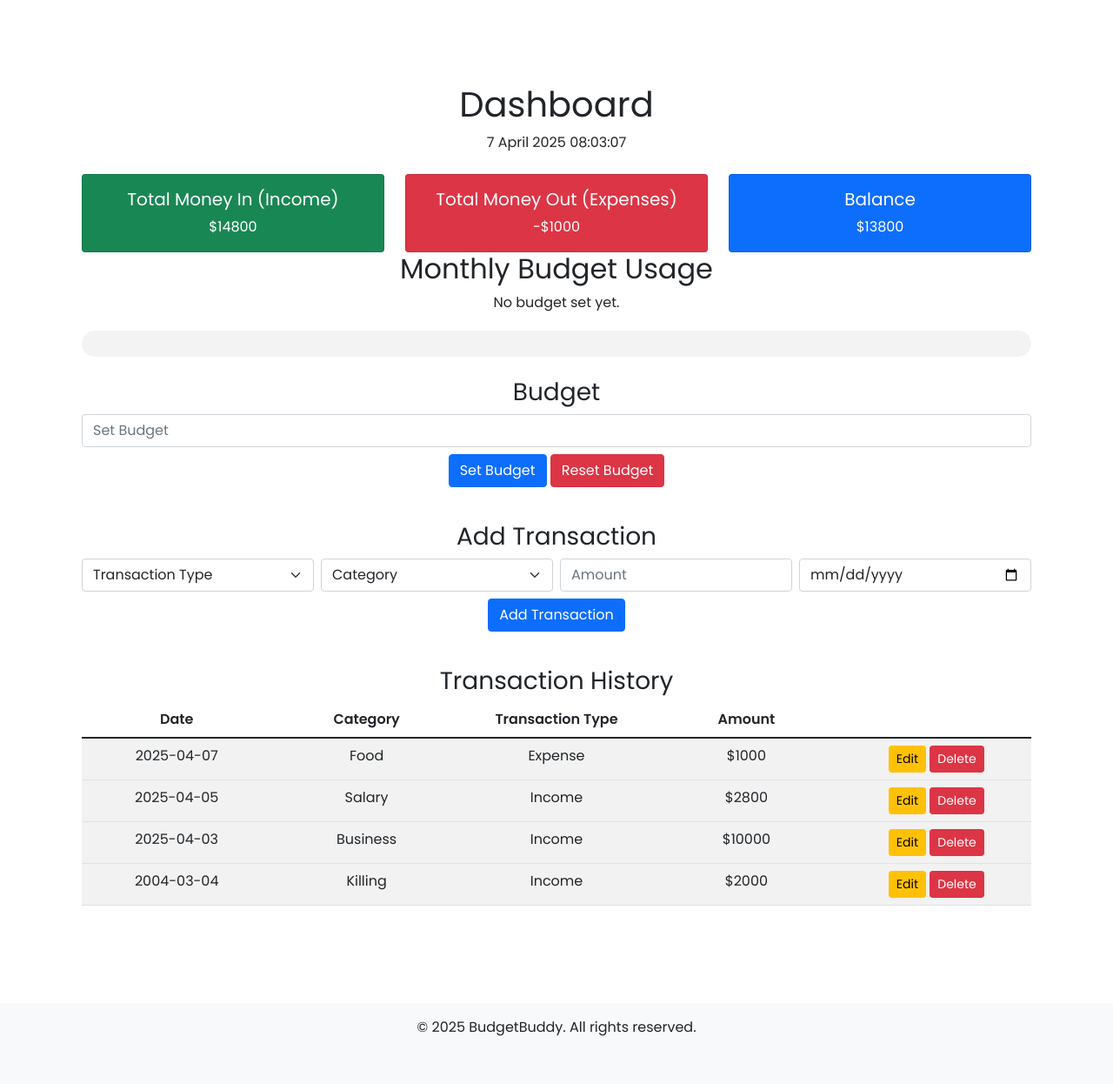
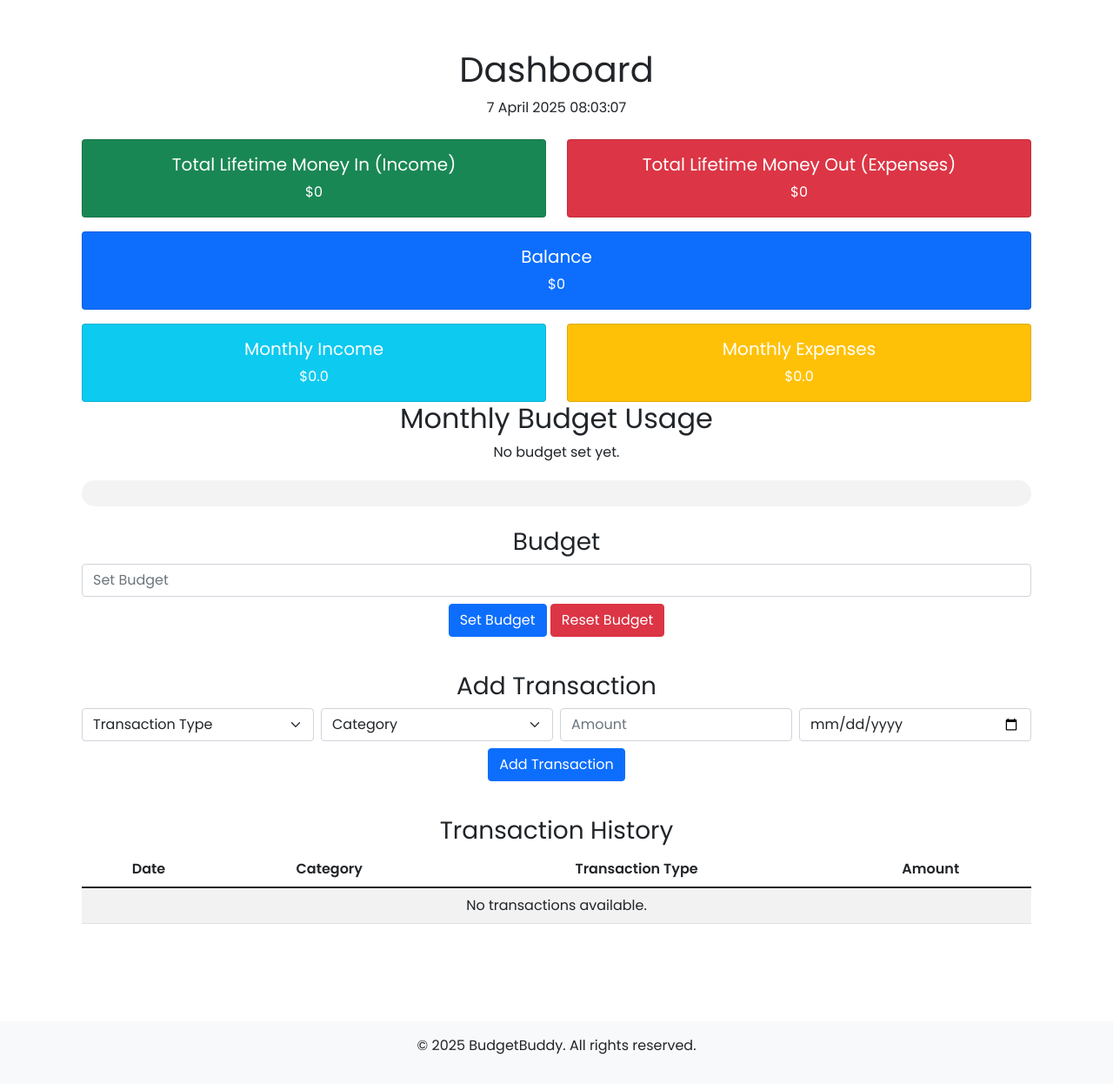
Before and after one commit to kenazczx/Final-Project-CS50x, a Flask app: page / in a window 1280 px wide. Shown: the part 76-1322 px from the top of the page at 87% size. Before the commit the page ends 1267 px from the top, so only its background shows below. Run offline with Flask 3, Linux system fonts and the light colour scheme; a user stored in the database is signed in; data comes from the database, SQL or seed files in the repository; some libraries are stand-ins or nearby versions.

Commit message:
BudgetBuddy v1.12
Added Change Password Page
Added Monthly Totals (Income, Spent)

```diff
--- a/app.py
+++ b/app.py
@@ -31,16 +31,20 @@ def home():
     default_income_categories = ["Salary", "Business", "Investment", "Rental"]
     default_expense_categories = ["Food", "Transport", "Entertainment", "Utilities"]
     user_id = session.get("user_id")
-    budgets = db.execute("SELECT budget, spent FROM monthly_budgets WHERE user_id = ? AND month = ? AND year = ?", user_id, current_month, current_year)
+    budgets = db.execute("SELECT budget, spent, income FROM monthly_totals WHERE user_id = ? AND month = ? AND year = ?", user_id, current_month, current_year)
     if budgets:
-        budget = float(budgets[0]["budget"])
-        spent = float(budgets[0]["spent"])
-        if budget > 0:
-            progress_percentage = round((spent / budget) * 100, 2)
+        monthly_budget = float(budgets[0]["budget"])
+        monthly_spent = float(budgets[0]["spent"])
+        monthly_income = float(budgets[0]["income"])
+        if monthly_budget > 0:
+            progress_percentage = round((monthly_spent / monthly_budget) * 100, 2)
         else:
             progress_percentage = 0
     else:
         progress_percentage = 0
+        monthly_budget = 0
+        monthly_spent = 0
+        monthly_income = 0
     if not user_id:
         return redirect("/login")
     total_income = db.execute("SELECT total_income FROM user_totals WHERE user_id = ?", user_id)
@@ -56,7 +60,7 @@ def home():
         expense_categories = db.execute("SELECT DISTINCT category FROM transactions WHERE user_id = ? AND transaction_type = 'expense'", user_id)
         categories = default_expense_categories + [row["category"] for row in expense_categories]
     # Current Date
-    return render_template("index.html", total_income=total_income[0]["total_income"], total_expenses=total_expenses[0]["total_expenses"], balance=balance[0]["balance"], transactions=transactions, transaction_type=transaction_type, categories=categories, progress_percentage=progress_percentage, budget=budget, spent=spent)
+    return render_template("index.html", total_income=total_income[0]["total_income"], total_expenses=total_expenses[0]["total_expenses"], balance=balance[0]["balance"], transactions=transactions, transaction_type=transaction_type, categories=categories, progress_percentage=progress_percentage, monthly_budget=monthly_budget, monthly_spent=monthly_spent, monthly_income=monthly_income)
 
 
 @app.route('/get_time')
@@ -80,6 +84,9 @@ def add_transaction():
         if not amount:
             flash("Please provide an amount!", "danger")
             return redirect('/')
+        if amount < 0:
+            flash("Amount cannot be negative!", "danger")
+            return redirect('/')
         category_initial = request.form.get('category')
         if not category_initial:
             flash("Please provide a category!", "danger")
@@ -100,11 +107,13 @@ def add_transaction():
         if transaction_type == "income":
             db.execute("UPDATE user_totals SET total_income = total_income + ? WHERE user_id = ?", amount, user_id)
             db.execute("UPDATE user_totals SET balance = balance + ? WHERE user_id = ?", amount, user_id)
+            if current_month == datetime.strptime(date, '%Y-%m-%d').month and current_year == datetime.strptime(date, '%Y-%m-%d').year:
+                        db.execute("UPDATE monthly_totals SET income = income + ? WHERE user_id = ? AND month = ? AND year = ?", amount, user_id, current_month, current_year)
         elif transaction_type == "expense":
             db.execute("UPDATE user_totals SET total_expenses = total_expenses + ? WHERE user_id = ?", amount, user_id)
             db.execute("UPDATE user_totals SET balance = balance - ? WHERE user_id = ?", amount, user_id)
             if current_month == datetime.strptime(date, '%Y-%m-%d').month and current_year == datetime.strptime(date, '%Y-%m-%d').year:
-                db.execute("UPDATE monthly_budgets SET spent = spent + ? WHERE user_id = ? AND month = ? AND year = ?", amount, user_id, current_month, current_year)
+                db.execute("UPDATE monthly_totals SET spent = spent + ? WHERE user_id = ? AND month = ? AND year = ?", amount, user_id, current_month, current_year)
         flash("Transaction added successfully!", "success")
         return redirect('/')
     else:
@@ -128,11 +137,13 @@ def delete_transaction():
             if t_type == "income":
                 db.execute("UPDATE user_totals SET total_income = total_income - ? WHERE user_id = ?", amount, user_id)
                 db.execute("UPDATE user_totals SET balance = balance - ? WHERE user_id = ?", amount, user_id)
+                if current_month == datetime.strptime(date, '%Y-%m-%d').month and current_year == datetime.strptime(date, '%Y-%m-%d').year:
+                        db.execute("UPDATE monthly_totals SET income = income - ? WHERE user_id = ? AND month = ? AND year = ?", amount, user_id, current_month, current_year)
             elif t_type == "expense":
                 db.execute("UPDATE user_totals SET total_expenses = total_expenses - ? WHERE user_id = ?", amount, user_id)
                 db.execute("UPDATE user_totals SET balance = balance + ? WHERE user_id = ?", amount, user_id)
                 if current_month == datetime.strptime(date, '%Y-%m-%d').month and current_year == datetime.strptime(date, '%Y-%m-%d').year:
-                    db.execute("UPDATE monthly_budgets SET spent = spent - ? WHERE user_id = ? AND month = ? AND year = ?", amount, user_id, current_month, current_year)
+                    db.execute("UPDATE monthly_totals SET spent = spent - ? WHERE user_id = ? AND month = ? AND year = ?", amount, user_id, current_month, current_year)
             db.execute("DELETE FROM transactions WHERE id = ?", transaction_id)
             flash("Transaction deleted successfully!", "success")
         return redirect('/')
@@ -148,6 +159,9 @@ def edit_transaction(transaction_id):
     amount = float(request.form.get('amount'))
     if not amount:
         flash("Please provide an amount!", "danger")
+        return redirect('/')
+    if amount < 0:
+        flash("Amount cannot be negative!", "danger")
         return redirect('/')
     category = request.form.get('category')
     if not category:
@@ -172,21 +186,25 @@ def edit_transaction(transaction_id):
                 if new > 0:
                     db.execute("UPDATE user_totals SET total_income = total_income + ? WHERE user_id = ?", new, user_id)
                     db.execute("UPDATE user_totals SET balance = balance + ? WHERE user_id = ?", new, user_id)
+                    if current_month == datetime.strptime(date, '%Y-%m-%d').month and current_year == datetime.strptime(date, '%Y-%m-%d').year:
+                        db.execute("UPDATE monthly_totals SET income = income + ? WHERE user_id = ? AND month = ? AND year = ?", new, user_id, current_month, current_year)
                 if new < 0:
                     db.execute("UPDATE user_totals SET total_income = total_income - ? WHERE user_id = ?",abs(new), user_id)
                     db.execute("UPDATE user_totals SET balance = balance - ? WHERE user_id = ?", abs(new), user_id)
+                    if current_month == datetime.strptime(date, '%Y-%m-%d').month and current_year == datetime.strptime(date, '%Y-%m-%d').year:
+                        db.execute("UPDATE monthly_totals SET income = income - ? WHERE user_id = ? AND month = ? AND year = ?", new, user_id, current_month, current_year)
             elif transaction_type == "expense":
                 new = amount - current_transaction["amount"]
                 if new > 0:
                     db.execute("UPDATE user_totals SET total_expenses = total_expenses + ? WHERE user_id = ?", new, user_id)
                     db.execute("UPDATE user_totals SET balance = balance - ? WHERE user_id = ?", new, user_id)
                     if current_month == datetime.strptime(date, '%Y-%m-%d').month and current_year == datetime.strptime(date, '%Y-%m-%d').year:
-                        db.execute("UPDATE monthly_budgets SET spent = spent + ? WHERE user_id = ? AND month = ? AND year = ?", new, user_id, current_month, current_year)
+                        db.execute("UPDATE monthly_totals SET spent = spent + ? WHERE user_id = ? AND month = ? AND year = ?", new, user_id, current_month, current_year)
                 if new < 0:
                     db.execute("UPDATE user_totals SET total_expenses = total_expenses - ? WHERE user_id = ?", abs(new), user_id)
                     db.execute("UPDATE user_totals SET balance = balance + ? WHERE user_id = ?", abs(new), user_id)
                     if current_month == datetime.strptime(date, '%Y-%m-%d').month and current_year == datetime.strptime(date, '%Y-%m-%d').year:
-                        db.execute("UPDATE monthly_budgets SET spent = spent - ? WHERE user_id = ? AND month = ? AND year = ?", new, user_id, current_month, current_year)
+                        db.execute("UPDATE monthly_totals SET spent = spent - ? WHERE user_id = ? AND month = ? AND year = ?", new, user_id, current_month, current_year)
             return redirect('/')
         flash("Transaction edited successfully!", "success")
         return redirect('/')
@@ -323,10 +341,13 @@ def set_budget():
             if not budget:
                 flash("Please provide a valid budget!", "danger")
                 return redirect('/')
-            if db.execute("SELECT * FROM monthly_budgets WHERE user_id = ? AND month = ? AND year = ?", user_id, current_month, current_year):
-                db.execute("UPDATE monthly_budgets SET budget = ? WHERE user_id = ? AND month = ? AND year = ?", budget, user_id, current_month, current_year)
+            if budget < 0:
+                flash("Budget cannot be negative!", "danger")
+                return redirect('/')
+            if db.execute("SELECT * FROM monthly_totals WHERE user_id = ? AND month = ? AND year = ?", user_id, current_month, current_year):
+                db.execute("UPDATE monthly_totals SET budget = ? WHERE user_id = ? AND month = ? AND year = ?", budget, user_id, current_month, current_year)
             else:
-                db.execute("INSERT INTO monthly_budgets (budget, month, year, user_id) VALUES (?, ?, ?, ?)", budget, current_month, current_year, user_id)
+                db.execute("INSERT INTO monthly_totals (budget, month, year, user_id) VALUES (?, ?, ?, ?)", budget, current_month, current_year, user_id)
             flash("Budget set successfully!", "success")
             return redirect('/')
         elif "reset_budget" in request.form:
@@ -334,12 +355,47 @@ def set_budget():
             current_month = current_date.month
             current_year = current_date.year
             user_id = session.get("user_id")
-            rows = db.execute("SELECT * FROM monthly_budgets WHERE user_id = ? AND month = ? AND year = ?", user_id, current_month, current_year)
+            rows = db.execute("SELECT * FROM monthly_totals WHERE user_id = ? AND month = ? AND year = ?", user_id, current_month, current_year)
             if rows[0]["budget"] == 0:
                 flash("No budget set for this month!", "danger")
                 return redirect('/')
-            db.execute("UPDATE monthly_budgets SET budget = 0 WHERE user_id = ? AND month = ? AND year = ?", user_id, current_month, current_year)
+            db.execute("UPDATE monthly_totals SET budget = 0 WHERE user_id = ? AND month = ? AND year = ?", user_id, current_month, current_year)
             flash("Budget reset successfully!", "success")
             return redirect('/')
     else:
         return redirect('/')
+
+@app.route("/change_password", methods=["GET", "POST"])
+@login_required
+def change_password():
+    if request.method == "POST":
+        old_password = request.form.get("old_password")
+        new_password = request.form.get("new_password")
+        confirm_password = request.form.get("confirm_password")
+        hash_password = generate_password_hash(new_password)
+        user_id = session.get("user_id")
+        if not old_password:
+            flash("Please provide old password", "danger")
+            return redirect("/change_password")
+        if not new_password:
+            flash("Please provide new password", "danger")
+            return redirect("/change_password")
+        if not confirm_password:
+            flash("Please provide confirmation password", "danger")
+            return redirect("/change_password")
+        if new_password != confirm_password:
+            flash("Passwords don't match!", "danger")
+            return redirect("/change_password")
+        if old_password == new_password:
+            flash("Old password and new password is the same!", "danger")
+            return redirect("/change_password")
+        hash_db_dict = db.execute("SELECT hash FROM users WHERE id = ?", user_id)
+        hash_db = hash_db_dict[0]["hash"]
+        if not check_password_hash(hash_db, old_password):
+            flash("Old password entered is wrong!", "danger")
+            return redirect("/change_password")
+        db.execute("UPDATE users SET hash = ? WHERE id = ?", hash_password, user_id)
+        flash("Password changed successfully!", "success")
+        return redirect("/")
+    else:
+        return render_template("change_password.html")
--- a/static/styles.css
+++ b/static/styles.css
@@ -98,3 +98,20 @@ nav .navbar-brand .green
     .progress-bar-container {
         margin-top: 20px;
     }
+    .cpassword-form {
+        background: white;
+        padding: 150px;
+        border-radius: 15px;
+        box-shadow: 0 10px 20px rgba(0, 0, 0, 0.1);
+        width: 100%;
+        max-width: 700px;
+        justify-content: center;
+        margin: 0 auto;
+    }
+
+    .cpassword-title {
+        font-size: 30px;
+        font-weight: bold;
+        margin-bottom: 15px;
+        text-align: center;
+    }
--- a/templates/index.html
+++ b/templates/index.html
@@ -4,23 +4,23 @@
 
 {% block main %}
     <div class="container">
-        <h1 class="mt-5">Dashboard</h1>
+        <h1 class="mt-2" style="">Dashboard</h1>
         <div id="time" class="text-center mb-4"></div>
         <!-- Display balance, total income, and total expenses -->
-        <div class="row">
-            <div class="col-md-4">
+        <div class="row mb-3">
+            <div class="col-md-6">
                 <div class="card text-white bg-success">
                     <div class="card-body">
-                        <h5 class="card-title">Total Money In (Income)</h5>
+                        <h5 class="card-title">Total Lifetime Money In (Income)</h5>
                         <p class="card-text">${{ total_income }}</p>
                     </div>
                 </div>
             </div>
 
-            <div class="col-md-4">
+            <div class="col-md-6">
                 <div class="card text-white bg-danger">
                     <div class="card-body">
-                        <h5 class="card-title">Total Money Out (Expenses)</h5>
+                        <h5 class="card-title">Total Lifetime Money Out (Expenses)</h5>
                         {% if total_expenses > 0 %}
                             <p class="card-text">-${{ total_expenses }}</p>
                         {% else %}
@@ -29,7 +29,9 @@
                     </div>
                 </div>
             </div>
-            <div class="col-md-4">
+        </div>
+        <div class="row mb-3">
+            <div class="col-12">
                 <div class="card text-white bg-primary">
                     <div class="card-body">
                         <h5 class="card-title">Balance</h5>
@@ -38,12 +40,37 @@
                 </div>
             </div>
         </div>
+        <div class="row">
+    <!-- Monthly Income -->
+            <div class="col-md-6">
+                <div class="card text-white bg-info">
+                    <div class="card-body">
+                        <h5 class="card-title">Monthly Income</h5>
+                        <p class="card-text">${{ monthly_income }}</p>
+                    </div>
+                </div>
+            </div>
+
+    <!-- Monthly Expenses -->
+            <div class="col-md-6">
+                <div class="card text-white bg-warning">
+                    <div class="card-body">
+                        <h5 class="card-title">Monthly Expenses</h5>
+                        {% if monthly_spent > 0 %}
+                            <p class="card-text">-${{ monthly_spent }}</p>
+                        {% else %}
+                            <p class="card-text">${{ monthly_spent }}</p>
+                        {% endif %}
+                        </div>
+                    </div>
+                </div>
+            </div>
         <h2>Monthly Budget Usage</h2>
-        {% if budget > 0 %}
+        {% if monthly_budget > 0 %}
         <div class="d-flex justify-content-center gap-2 mb-4">
-            <div><strong>Spent:</strong> ${{ spent }}</div>
-            <div><strong>Budget:</strong> ${{ budget }}</div>
-            <div><strong>Remaining:</strong> ${{ budget - spent }}</div>
+            <div><strong>Spent:</strong> ${{ monthly_spent }}</div>
+            <div><strong>Budget:</strong> ${{ monthly_budget }}</div>
+            <div><strong>Remaining:</strong> ${{ monthly_budget - monthly_spent }}</div>
         </div>
         {% else %}
             <p>No budget set yet.</p>
--- a/templates/layout.html
+++ b/templates/layout.html
@@ -25,7 +25,7 @@
                             <li class="nav-item"><a class="nav-link" href="/analysis">Analysis</a></li>
                         </ul>
                         <ul class="navbar-nav ms-auto mt-2">
-                            <li class="nav-item"><a class="nav-link" href="/change">Change password</a></li>
+                            <li class="nav-item"><a class="nav-link" href="/change_password">Change password</a></li>
                             <li class="nav-item"><a class="nav-link" href="/logout">Log Out</a></li>
                         </ul>
                     {% else %}
```
Also changed, not shown: templates/change_password.html (added, +21 -0 lines), templates/login.html (+6 -1 lines), budget_tracker.db, templates/forget_password.html (added), 1 other file.
